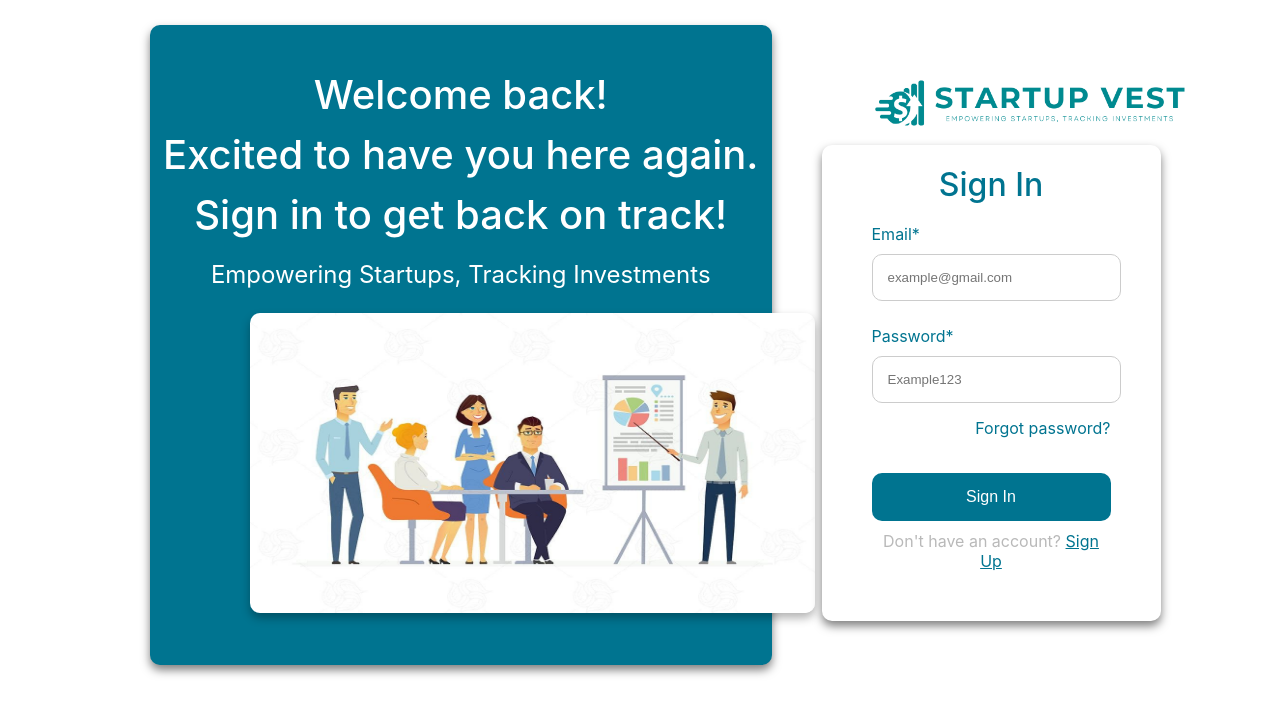
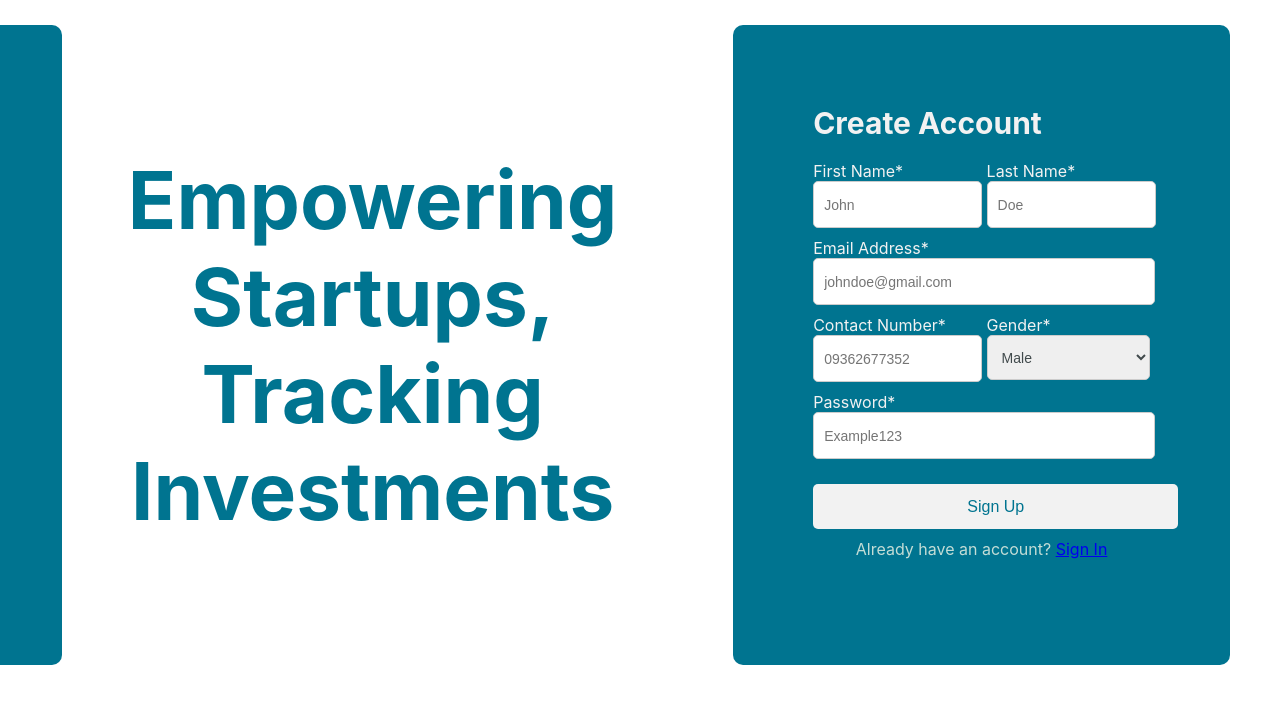
Before and after one commit to XenoviaaaFritzyyy/StartUp-Vest-Front, a React (Create React App) app: page /signup in a window 1280 px wide. Shown: the top 714 px of the page. Built offline with nearby package versions, Linux system fonts and the light colour scheme.

Commit message:
Changes lamang sa mga css at js files.

```diff
--- a/src/App.js
+++ b/src/App.js
@@ -1,24 +1,34 @@
-import logo from './logo.svg';
-import './App.css';
+import React from 'react';
+import { BrowserRouter as Router, Routes, Route } from 'react-router-dom';
+import Login from './Components/Login';
+import Signup from './Components/Signup';
+import Profile from './Components/Profile';
+import Companies from './Components/Companies';
+import StartUpView from './VisitorView/startupProfileView';
+import FundingRoundView from './VisitorView/fundingRoundView';
+import UserView from './VisitorView/userProfileView';
+import FundingRound from './Components/FundingRound';
+import People from './Components/People';
+import CapTable from './Components/CapTable';
 
 function App() {
   return (
-    <div className="App">
-      <header className="App-header">
-        <img src={logo} className="App-logo" alt="logo" />
-        <p>
-          Edit <code>src/App.js</code> and save to reload!!!??
-        </p>
-        <a
-          className="App-link"
-          href="https://reactjs.org"
-          target="_blank"
-          rel="noopener noreferrer"
-        >
-          Learn React
-        </a>
-      </header>
-    </div>
+    <Router>
+
+        <Routes>
+          <Route path="/login" element={<Login />} />
+          <Route path="/signup" element={<Signup />} />
+          <Route path="/profile" element={<Profile />} />
+          <Route path="/companies" element={<Companies />} />
+          <Route path="/startupview" element={<StartUpView />} />
+          <Route path="/fundingroundview" element={<FundingRoundView />} />
+          <Route path="/userview" element={<UserView />} />
+          <Route path="/fundinground" element={<FundingRound />} />
+          <Route path="/people" element={<People />} />
+          <Route path="/captable" element={<CapTable />} />
+        </Routes>
+
+    </Router>
   );
 }
 
--- a/src/Components/Login.js
+++ b/src/Components/Login.js
@@ -1,3 +1,5 @@
+import React from 'react';
+import { Link } from 'react-router-dom';
 import '../Css/Login.css';
 
 function Login() {
@@ -35,7 +37,7 @@ function Login() {
                   </div>
                   <button type="button" className="login-button">Sign In</button>
                   <div className="signup">
-                  <label>Don't have an account? <u className="clickable">Sign Up</u></label>
+                    <label>Don't have an account? <Link to="/signup" className="clickable">Sign Up</Link></label>
                   </div>
                 </div>
               </div>
--- a/src/Components/Signup.js
+++ b/src/Components/Signup.js
@@ -1,3 +1,5 @@
+import React from 'react';
+import { Link } from 'react-router-dom';
 import '../Css/Signup.css';
 
 function Signup() {
@@ -55,7 +57,7 @@ function Signup() {
                         <button type="button" class="signup-button">Sign Up</button>
 
                         <div class="login">
-                        <label>Already have an account? <u className="clickable">Sign In</u></label>
+                            <label>Already have an account? <Link to="/login" className="clickable">Sign In</Link></label>
                         </div>
                     </div>
                 </div>
--- a/src/Css/Signup.css
+++ b/src/Css/Signup.css
@@ -1,4 +1,4 @@
-/* Login.css */
+/* Signup.css */
 
 .signup-container {
     display: flex;
--- a/src/Navbar/Navbar.js
+++ b/src/Navbar/Navbar.js
@@ -1,4 +1,5 @@
 import * as React from 'react';
+import { Link } from 'react-router-dom';
 import { Box, Drawer, AppBar, List, Typography, CssBaseline, Toolbar, Divider, ListItem, ListItemButton, ListItemIcon, ListItemText, Avatar, IconButton } from '@mui/material';
 import NotificationsIcon from '@mui/icons-material/Notifications';
 import SpaceDashboardIcon from '@mui/icons-material/SpaceDashboard';
--- a/src/index.js
+++ b/src/index.js
@@ -1,7 +1,8 @@
 import React from 'react';
 import ReactDOM from 'react-dom/client';
 import './index.css';
-import Login from './Components/Login';
+import App from './App';
+//import Login from './Components/Login';
 // import Signup from './Components/Signup';
 // import Profile from './Components/Profile';
 // import Companies from './Components/Companies'
@@ -16,7 +17,7 @@ import reportWebVitals from './reportWebVitals';
 const root = ReactDOM.createRoot(document.getElementById('root'));
 root.render(
   <React.StrictMode>
-    <Login />
+    <App />
   </React.StrictMode>
 );
 
```
Lines whose indentation alone changed are shown as unchanged.
